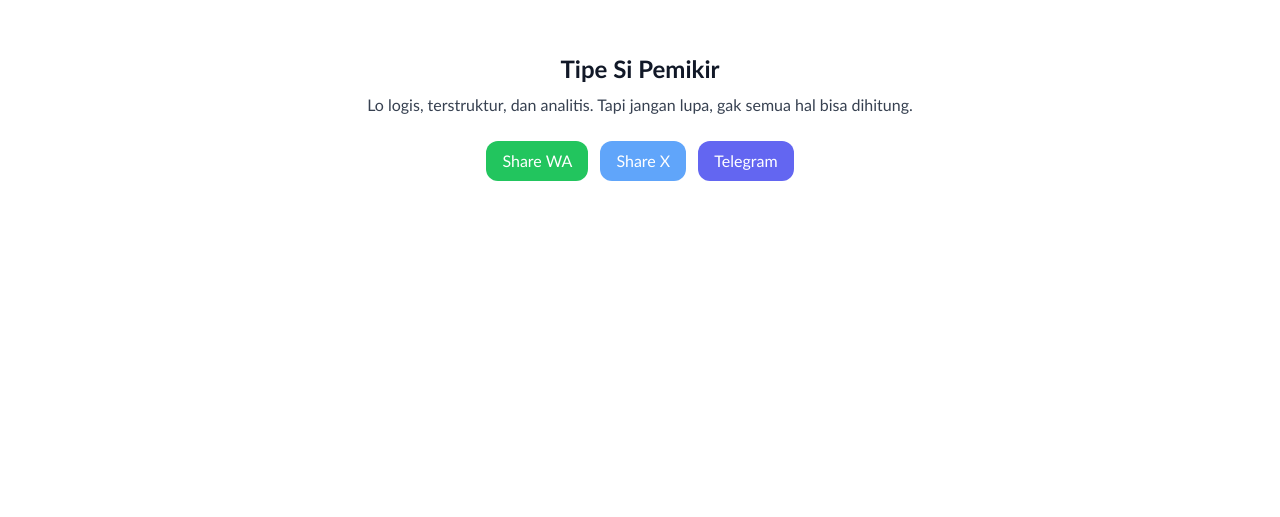
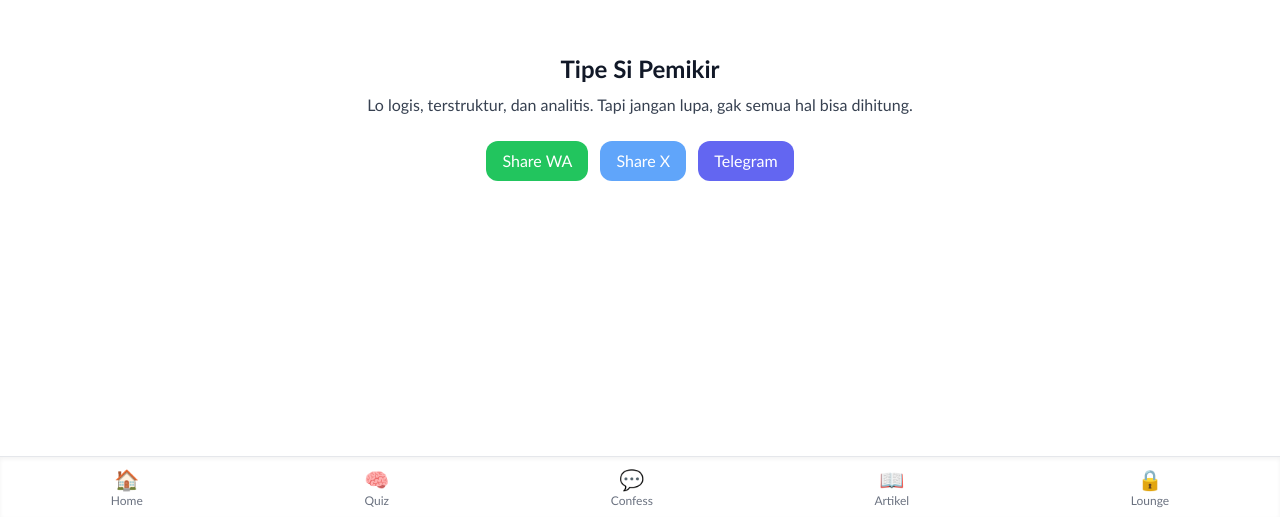
Before and after one commit to deeeeeel/selfify-clean, a Next.js app: page /quiz/hasil3 in a window 1280 px wide. Shown: the part 283-800 px from the top of the page. Built offline with nearby package versions, Linux system fonts and the light colour scheme.

Commit message:
Integrate BottomNav into all pages

```diff
--- a/app/layout.tsx
+++ b/app/layout.tsx
@@ -1,5 +1,6 @@
 // app/layout.tsx
 import '../styles/globals.css';
+import BottomNav from '@/components/BottomNav';
 import { ReactNode } from 'react';
 
 export const metadata = {
@@ -10,7 +11,10 @@ export const metadata = {
 export default function RootLayout({ children }: { children: ReactNode }) {
   return (
     <html lang="id">
-      <body>{children}</body>
+      <body className="font-sans bg-white text-gray-900 antialiased">
+        {children}
+        <BottomNav />
+      </body>
     </html>
   );
 }
```
